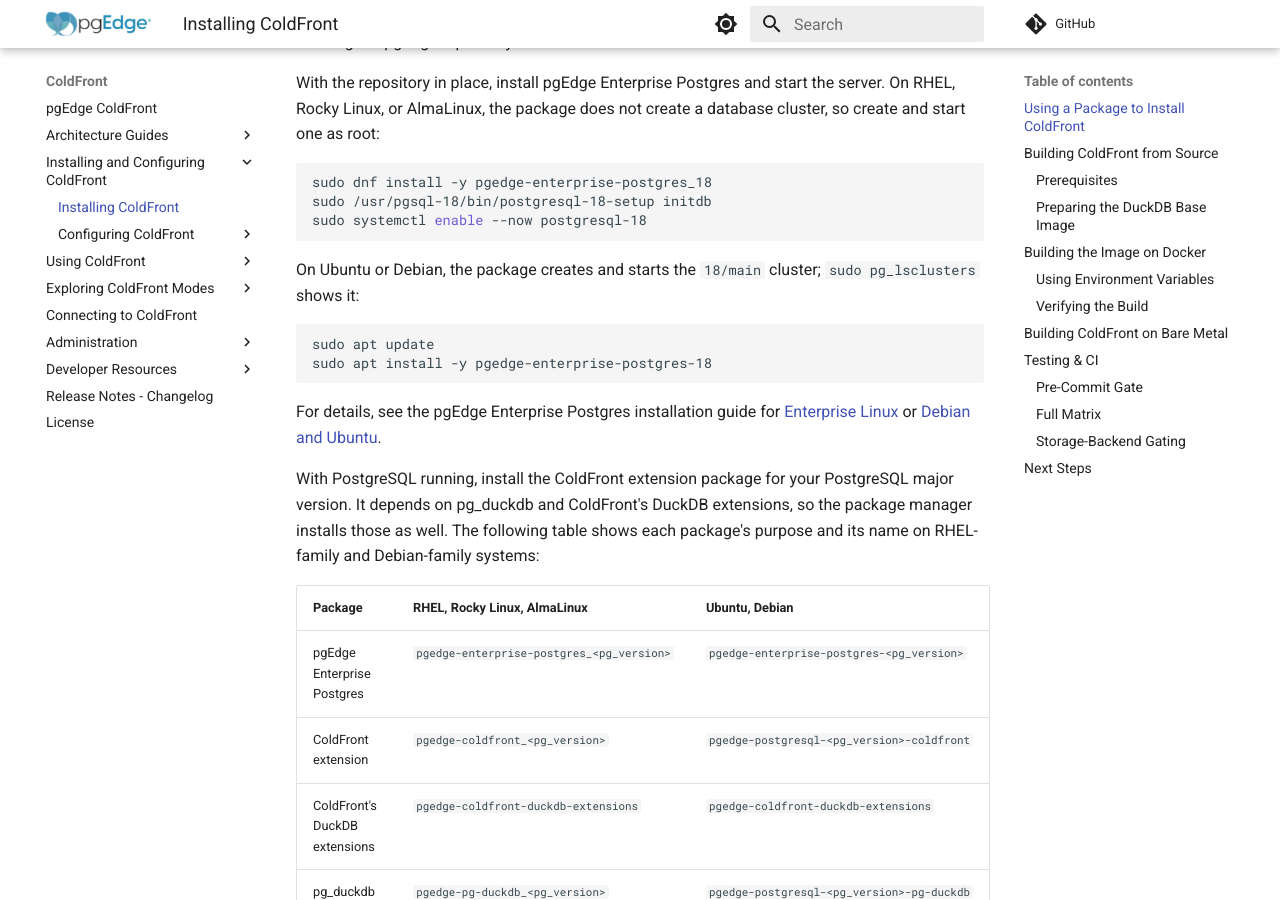
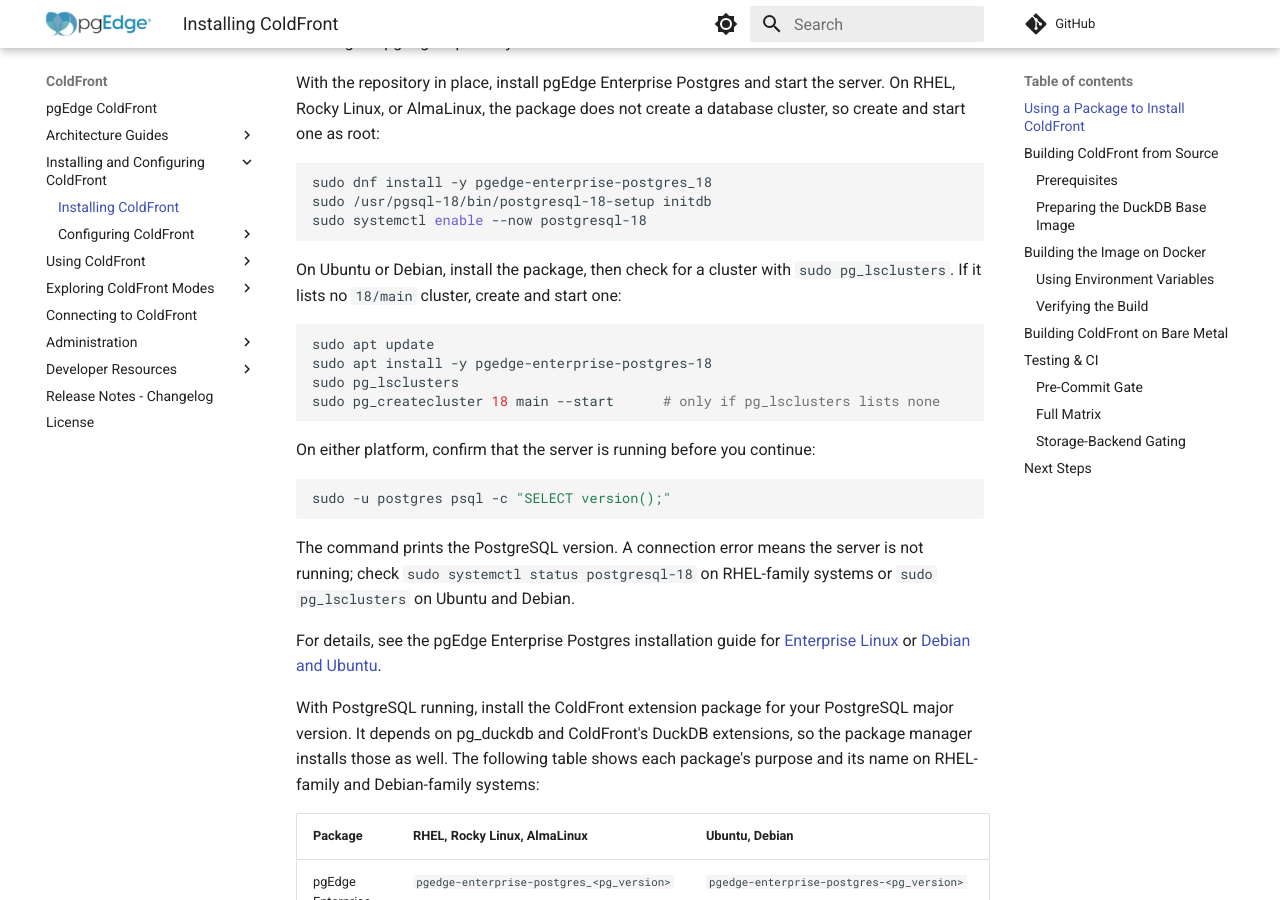
Before and after one commit to pgEdge/coldfront, an MkDocs documentation site: the page built from docs/installation.md, in a window 1280 px wide and 900 px high, scrolled down 538 px. Built offline with MkDocs 1.6.1 and Material for MkDocs 9.7.7, drawn with Linux system fonts in a browser that asks for light colours; comment, search, counter and statistics services are not loaded.

Commit message:
docs: create the Debian cluster and check the server after installing PostgreSQL

````diff
--- a/docs/installation.md
+++ b/docs/installation.md
@@ -29,13 +29,25 @@ sudo /usr/pgsql-18/bin/postgresql-18-setup initdb
 sudo systemctl enable --now postgresql-18
 ```
 
-On Ubuntu or Debian, the package creates and starts the `18/main` cluster;
-`sudo pg_lsclusters` shows it:
+On Ubuntu or Debian, install the package, then check for a cluster with
+`sudo pg_lsclusters`. If it lists no `18/main` cluster, create and start one:
 
 ```bash
 sudo apt update
 sudo apt install -y pgedge-enterprise-postgres-18
+sudo pg_lsclusters
+sudo pg_createcluster 18 main --start      # only if pg_lsclusters lists none
 ```
+
+On either platform, confirm that the server is running before you continue:
+
+```bash
+sudo -u postgres psql -c "SELECT version();"
+```
+
+The command prints the PostgreSQL version. A connection error means the server
+is not running; check `sudo systemctl status postgresql-18` on RHEL-family
+systems or `sudo pg_lsclusters` on Ubuntu and Debian.
 
 For details, see the pgEdge Enterprise Postgres installation guide for
 [Enterprise Linux](https://docs.pgedge.com/enterprise/el/installing/) or
````
